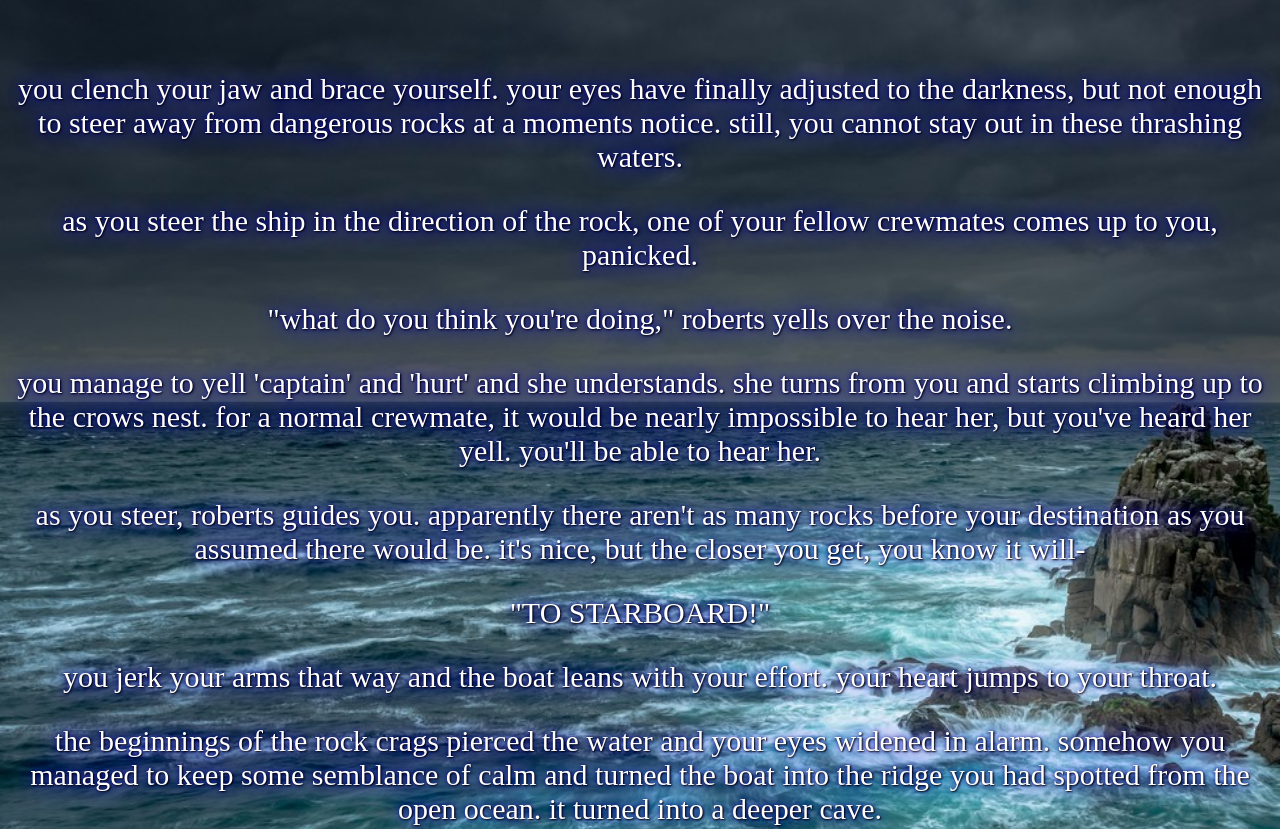
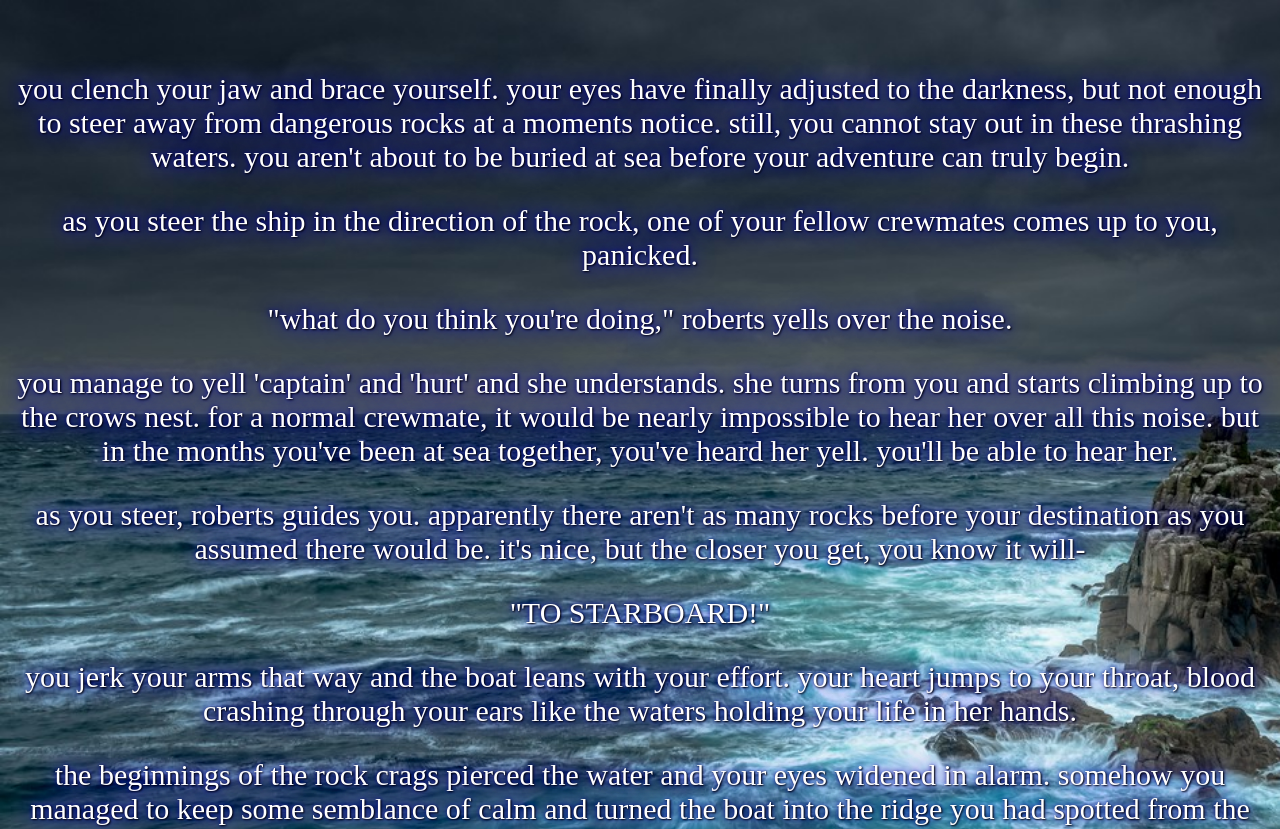
Before and after one commit to meg-charles/onthesea, a plain HTML site: page rock.html in a window 1280 px wide. Shown: the top 829 px of the page. Drawn offline with Linux system fonts and the light colour scheme; a web font is replaced by a local one.

Commit message:
Update rock.html
more descriptions added

```diff
--- a/rock.html
+++ b/rock.html
@@ -12,21 +12,25 @@
     <p>you clench your jaw and brace yourself. your eyes have
       finally adjusted to the darkness, but not enough to steer
       away from dangerous rocks at a moments notice. still,
-      you cannot stay out in these thrashing waters.</p>
+      you cannot stay out in these thrashing waters. you aren't
+      about to be buried at sea before your adventure can
+      truly begin.</p>
     <p>as you steer the ship in the direction of the rock, one
       of your fellow crewmates comes up to you, panicked.</p>
     <p>"what do you think you're doing," roberts yells over the noise.</p>
     <p>you  manage to yell 'captain' and 'hurt' and she understands.
       she turns from you and starts climbing up to the crows nest.
       for a normal crewmate, it would be nearly impossible to hear
-      her, but you've heard her yell. you'll be able to hear her.</p>
+      her over all this noise. but in the months you've been at sea together,
+      you've heard her yell. you'll be able to hear her.</p>
     <p>as you steer, roberts guides you. apparently there aren't as
       many rocks before your destination as you assumed there
       would be. it's nice, but the closer you get, you know
       it will-</p>
     <p>"TO STARBOARD!"
     <p> you jerk your arms that way and the boat leans with your
-      effort. your heart jumps to your throat.</p>
+      effort. your heart jumps to your throat, blood crashing
+      through your ears like the waters holding your life in her hands.</p>
     <p>the beginnings of the rock crags pierced the water and your
       eyes widened in alarm. somehow you managed to keep some
       semblance of calm and turned the boat into the ridge you
```
